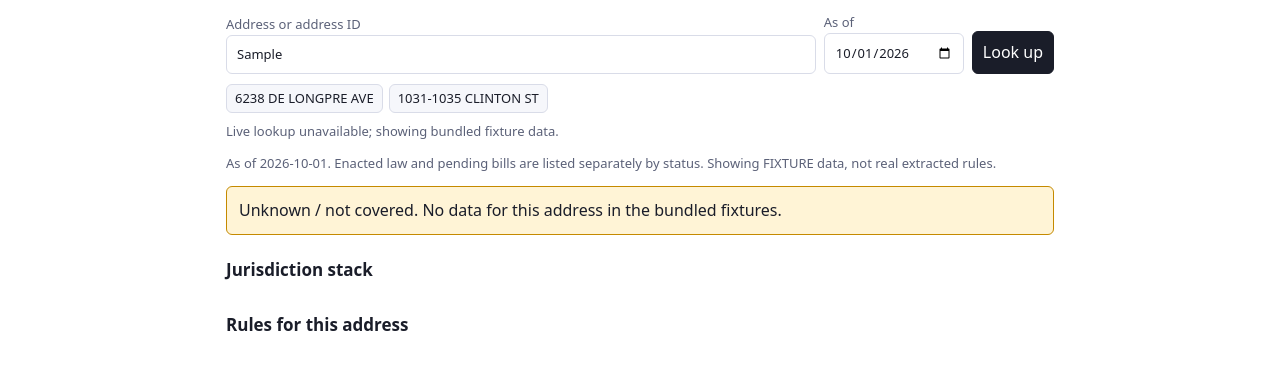
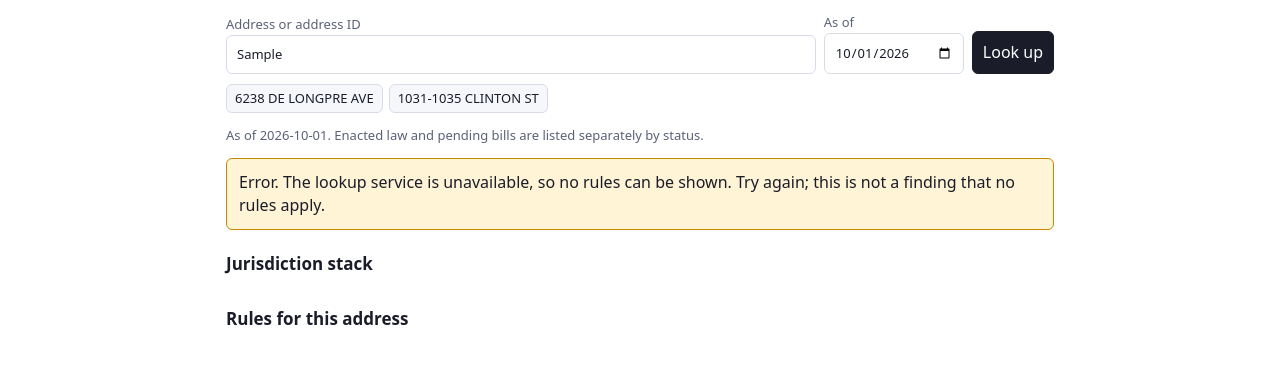
Before and after one commit to stellalaird/rental-housing-law-navigator, a website: page public/index.html in a window 1280 px wide. Both pictures are taken after typing "Sample" into the empty fields and a click on the button "Look up". Shown: the part 125-494 px from the top of the page. Drawn offline with Linux system fonts and the light colour scheme; no server answers.

Commit message:
Gate UI fixture fallback behind ?fixtures=1; show error on failed fetch
Built work. A failed /api/lookup fetch no longer silently falls back to the
placeholder fixtures: without ?fixtures=1 the page shows an explicit error
state ("not a finding that no rules apply"). Verified in Chrome via Playwright
against a static host with no backend: default shows the error/empty state with
no rules; ?fixtures=1 still renders the fixture rules, labelled FIXTURE.

Co-Authored-By: Claude Sonnet 5.5 <noreply@anthropic.com>
Claude-Session: https://claude.ai/code/session_012TzZS6wWKm7azBSD63c6LX

```diff
--- a/public/index.html
+++ b/public/index.html
@@ -53,6 +53,7 @@ blockquote{margin:.5rem 0;padding:.3rem .8rem;border-left:3px solid var(--line);
 const $ = (id) => document.getElementById(id);
 const LABEL = { applies: "Applies", unknown: "Unknown", superseded: "Superseded", not_yet_effective: "Not yet effective", pending: "Pending (not law)" };
 const FALLBACK = { title: "Rental Housing Law Navigator", tagline: "Which housing rules apply to this address on a given date? Not legal advice.", examples: ["6238 DE LONGPRE AVE", "1031-1035 CLINTON ST"] };
+const FIXTURES_ON = new URLSearchParams(location.search).get("fixtures") === "1";
 let fixtures = null;
 const loadFixtures = () => fixtures ? Promise.resolve(fixtures) : fetch("fixtures/lookup-fixtures.json").then((r) => r.ok ? r.json() : null).catch(() => null).then((j) => (fixtures = j));
 
@@ -77,6 +78,8 @@ async function lookup(address, asof) {
     // A 404 only means "address not covered" when the API itself answered with JSON; a static host's HTML 404 means no backend.
     if (r.status === 404 && (r.headers.get("content-type") || "").includes("json")) return { data: { not_covered: true, message: (await r.json().catch(() => ({}))).error || "Address not found." }, source: "live" };
   } catch {}
+  // Placeholder fixtures are opt-in (?fixtures=1) so a failed fetch can never pass fixture law off as real in a demo or the judged deployment.
+  if (!FIXTURES_ON) return { data: { error: true, message: "The lookup service is unavailable, so no rules can be shown. Try again; this is not a finding that no rules apply." }, source: "live" };
   const fx = await loadFixtures();
   const key = address.trim().toUpperCase();
   const hit = fx && Object.entries(fx.addresses).find(([id, v]) => id === key || v.address.street_address.toUpperCase() === key);
@@ -93,7 +96,7 @@ function render({ data: d, source }, asof) {
   const empty = $("empty"), stack = $("stack"), rules = $("rules");
   stack.replaceChildren(); rules.replaceChildren();
   if (d.not_covered || !d.results) {
-    empty.hidden = false; empty.textContent = "Unknown / not covered. " + (d.message || "We cannot resolve this address, so no rules are shown rather than guessing.");
+    empty.hidden = false; empty.textContent = (d.error ? "Error. " : "Unknown / not covered. ") + (d.message || "We cannot resolve this address, so no rules are shown rather than guessing.");
     return;
   }
   empty.hidden = true;
```
